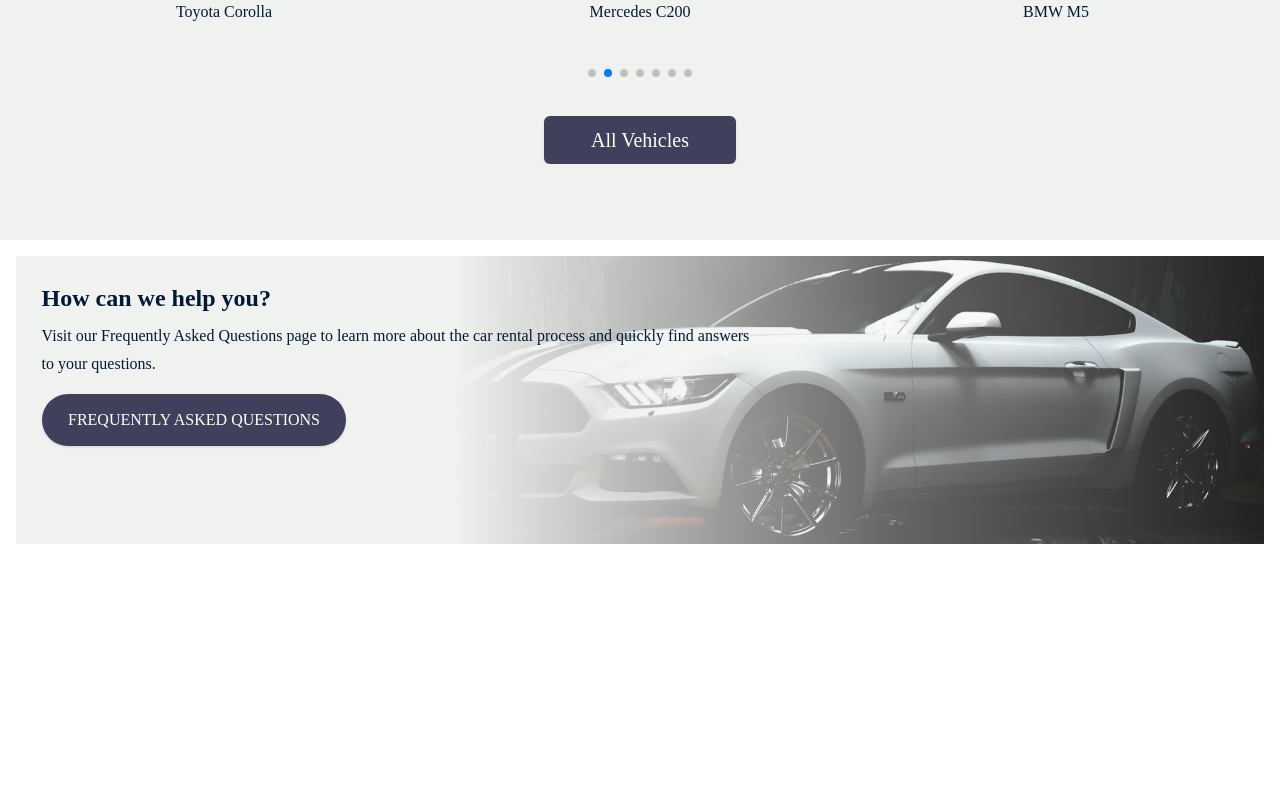
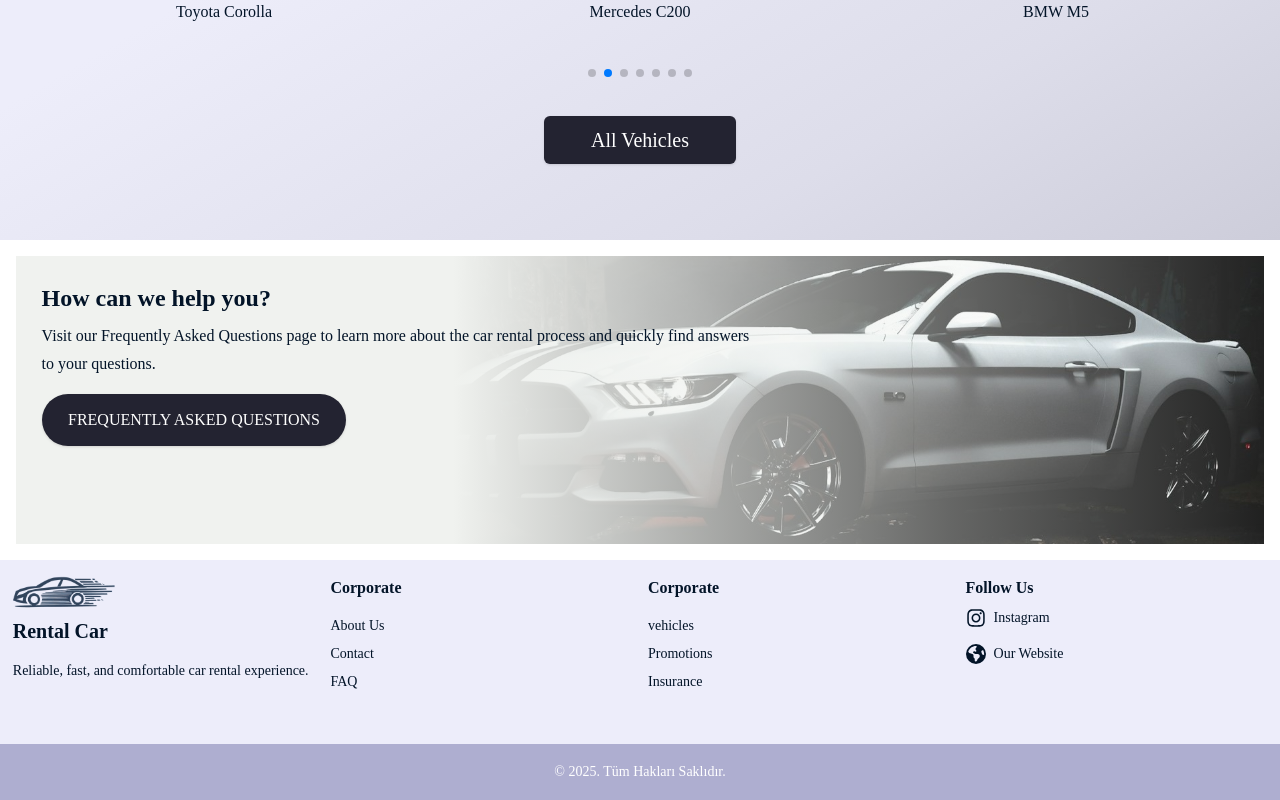
Before and after one commit to eneshacihuseyin/rental-car-app, a React (Vite) app: page / in a window 1280 px wide. Shown: the part 1760-2560 px from the top of the page. Before the commit the page ends 2320 px from the top, so only its background shows below. Built offline with nearby package versions, Linux system fonts and the light colour scheme; a web font is replaced by a local one.

Commit message:
Created Footer Section

```diff
--- a/src/layouts/faq.jsx
+++ b/src/layouts/faq.jsx
@@ -8,7 +8,7 @@ function Faq() {
   return (
     <div className="w-[100vw] h-[40vh] p-[2vh] flex items-center justify-center">
       <div className="w-full h-full flex justify-end relative overflow-hidden">
-        <div className="w-full h-full flex flex-col p-[2vw] absolute bg-[image:var(--bg-linearGradient)]">
+        <div className="w-full h-full flex flex-col p-[2vw] absolute bg-[image:var(--bg-customGradient-1)]">
           <div className="title font-bold text-2xl">{t('home.sss.title')}</div>
           <div className="w-3/5 mt-[1vh] leading-7">{t('home.sss.text')}</div>
           <div>
--- a/src/layouts/features.jsx
+++ b/src/layouts/features.jsx
@@ -15,13 +15,13 @@ function Features() {
         </div>
         <div className="w-[14vw]">{t('home.features.text1')}</div>
       </div>
-      <div className="flex-1 flex items-center justify-center gap-[1vw] border-r border-black dark:border-[#515158] ">
+      <div className="flex-1 flex items-center justify-center gap-[1vw] border-r">
         <div className="icon-container p-[1vw] flex items-center justify-center  bg-primary  rounded-full  transform transition-transform duration-700 hover:rotate-[360deg]">
           <IoCarSportOutline className="text-white size-[3vw]" />
         </div>
         <div className="w-[14vw]">{t('home.features.text2')}</div>
       </div>
-      <div className="flex-1 flex items-center justify-center gap-[1vw] border-r border-black dark:border-[#515158]">
+      <div className="flex-1 flex items-center justify-center gap-[1vw] border-r">
         <div className="icon-container p-[1vw] flex items-center justify-center  bg-primary  rounded-full  transform transition-transform duration-700 hover:rotate-[360deg]">
           <FaMoneyBill1Wave className="text-white size-[3vw]" />
         </div>
--- /dev/null
+++ b/src/layouts/footer.jsx
@@ -0,0 +1,87 @@
+import React from 'react';
+import { Link } from 'react-router';
+import { FaEarthAmericas, FaInstagram } from 'react-icons/fa6';
+import { useTranslation } from 'react-i18next';
+function Footer() {
+  const { t } = useTranslation();
+
+  return (
+    <footer className="w-[100vw] bg-card ">
+      <div className="grid h-[23vh] py-[2vh] px-[1vw] grid-cols-4 gap-[2vh]">
+        <div>
+          <img src="/lightmodelogo.png" alt="" className="w-[8vw] mb-[1vh]" />
+          <h2 className="text-xl font-semibold mb-[2vh]">Rental Car</h2>
+          <p className="text-sm">{t('home.footer.slogan')}</p>
+        </div>
+        <div>
+          <h3 className="font-bold mb-[2vh]">{t('home.footer.corporate.title')}</h3>
+          <ul className="space-y-[1vh] text-sm">
+            <li>
+              <Link to="/about-us" className="">
+                {t('home.footer.corporate.link1')}
+              </Link>
+            </li>
+            <li>
+              <Link to="/contact" className="">
+                {t('home.footer.corporate.link2')}
+              </Link>
+            </li>
+            <li>
+              <Link to="/frequently-asked-questions" className="">
+                {t('home.footer.corporate.link3')}
+              </Link>
+            </li>
+          </ul>
+        </div>
+        <div>
+          <h3 className="font-bold mb-[2vh]">{t('home.footer.corporate.title')}</h3>
+          <ul className="space-y-[1vh] text-sm">
+            <li>
+              <a href="#" className="">
+                {t('home.footer.services.link1')}
+              </a>
+            </li>
+            <li>
+              <a href="#" className="">
+                {t('home.footer.services.link2')}
+              </a>
+            </li>
+            <li>
+              <a href="#" className="">
+                {t('home.footer.services.link3')}
+              </a>
+            </li>
+          </ul>
+        </div>
+        <div>
+          <h3 className="font-semibold mb-2">{t('home.footer.social.title')}</h3>
+          <div className="flex flex-col space-y-4 text-sm">
+            <a
+              href="https://www.instagram.com/igummf/"
+              target="_blank"
+              className="flex gap-[1vh] items-center"
+            >
+              <FaInstagram size={20} />
+              <p>{t('home.footer.social.link1')}</p>
+            </a>
+            <a
+              href="https://mmf.gelisim.edu.tr/tr/akademik-anasayfa"
+              target="_blank"
+              className="flex gap-[1vh] items-center"
+            >
+              <FaEarthAmericas size={20} />
+              <p>{t('home.footer.social.link2')}</p>
+            </a>
+          </div>
+        </div>
+      </div>
+      <div className="w-[100vw] h-[7vh]  bg-secondary">
+        <div className=" h-full z-10 text-white text-sm flex justify-center items-center text-center">
+          <p className="flex text-center">© 2025. Tüm Hakları Saklıdır.</p>
+        </div>
+      </div>
+    </footer>
+  );
+}
+
+export default Footer;
--- a/src/layouts/vehicle-swiper.jsx
+++ b/src/layouts/vehicle-swiper.jsx
@@ -50,11 +50,11 @@ function VehicleSwiper() {
   const { t } = useTranslation();
 
   return (
-    <div className="w-full h-[75vh] bg-card flex flex-col items-center p-[2vh] select-none">
+    <div className="w-full h-[75vh] bg-[image:var(--bg-customGradient-2)] flex flex-col items-center p-[2vh] select-none">
       <div className="w-full pt-[3vh]">
         <div className="title text-center text-3xl font-bold">{t('home.carousel.title')}</div>
         <div className="text text-center pt-[1vh]">{t('home.carousel.text')}</div>
-        <div className="swiper w-full">
+        <div className="swiper w-full h-[55vh]">
           <Swiper
             slidesPerView={3}
             loop={true}
--- a/src/locales/en.json
+++ b/src/locales/en.json
@@ -33,6 +33,27 @@
       "title": "How can we help you?",
       "text": "Visit our Frequently Asked Questions page to learn more about the car rental process and quickly find answers to your questions.",
       "button": "FREQUENTLY ASKED QUESTIONS"
+    },
+    "footer": {
+      "slogan": "Reliable, fast, and comfortable car rental experience.",
+      "corporate": {
+        "title": "Corporate ",
+        "link1": "About Us",
+        "link2": "Contact",
+        "link3": "FAQ"
+      },
+      "services": {
+        "title": "Services ",
+        "link1": "vehicles",
+        "link2": "Promotions",
+        "link3": "Insurance"
+      },
+      "social": {
+        "title": "Follow Us",
+        "link1": "Instagram",
+        "link2": "Our Website"
+      },
+      "bottom-line": "All Rights Reserved."
     }
   }
 }
--- a/src/locales/tr.json
+++ b/src/locales/tr.json
@@ -33,6 +33,27 @@
       "title": "Size Nasıl Yardımcı Olabiliriz?",
       "text": "Araç kiralama süreci hakkında daha fazla bilgi almak ve merak ettiklerinize hızlıca yanıt bulmak için Sıkça Sorulan Sorular sayfamızı ziyaret edebilirsiniz.",
       "button": "SIKÇA SORULAN SORULAR"
+    },
+    "footer": {
+      "slogan": "Güvenilir, hızlı ve konforlu araç kiralama deneyimi.",
+      "corporate": {
+        "title": "Kurumsal ",
+        "link1": "Hakkımızda",
+        "link2": "İletişim",
+        "link3": "SSS"
+      },
+      "services": {
+        "title": "Hizmetler ",
+        "link1": "Araçlar",
+        "link2": "Kampanyalar",
+        "link3": "Sigorta"
+      },
+      "social": {
+        "title": "Bizi Takip Edin",
+        "link1": "Instagram",
+        "link2": "Web Sitemiz"
+      },
+      "bottom-line": "Tüm Hakları Saklıdır."
     }
   }
 }
--- a/src/pages/Home.jsx
+++ b/src/pages/Home.jsx
@@ -4,6 +4,7 @@ import Features from '@/layouts/features.jsx';
 import Testimonials from '@/layouts/testimonials.jsx';
 import VehicleSwiper from '@/layouts/vehicle-swiper.jsx';
 import Faq from '@/layouts/faq.jsx';
+import Footer from '@/layouts/footer.jsx';
 
 function Home() {
   return (
@@ -13,6 +14,7 @@ function Home() {
       <Testimonials />
       <VehicleSwiper />
       <Faq />
+      <Footer />
     </div>
   );
 }
--- a/src/styles/index.css
+++ b/src/styles/index.css
@@ -4,13 +4,13 @@
 @layer base {
   :root {
     --background: #ffffff;
-    --foreground: #001a35;
-    --card: #f0f2EF;
-    --popover: 0 0% 100%;
-    --popover-foreground: 240 10% 3.9%;
-    --primary: #40405d;
+    --foreground: #031428;
+    --card: #ededfa;
+    --popover: #ffffff;
+    --popover-foreground: #031428;
+    --primary: #232331;
     --primary-foreground: #ffffff;
-    --secondary: 240 4.8% 95.9%;
+    --secondary: #aeaed0;
     --secondary-foreground: 240 5.9% 10%;
     --muted: 240 4.8% 95.9%;
     --muted-foreground: 240 3.8% 46.1%;
@@ -18,7 +18,7 @@
     --accent-foreground: 240 5.9% 10%;
     --destructive: 0 84.2% 60.2%;
     --destructive-foreground: 0 0% 98%;
-    --border: #0A2540;
+    --border: #031428;
     --input: 240 5.9% 90%;
     --ring: 240 10% 3.9%;
     --chart-1: 12 76% 61%;
@@ -27,25 +27,27 @@
     --chart-4: 43 74% 66%;
     --chart-5: 27 87% 67%;
     --radius: 0.5rem;
-    --bg-linearGradient : linear-gradient(90deg,rgba(240, 242, 239, 1) 35%, rgba(240, 242, 239, 0.4) 70%,  rgba(240, 242, 239, 0.1) 100%);
+    --bg-customGradient-1 : linear-gradient(90deg,rgba(240, 242, 239, 1) 35%, rgba(240, 242, 239, 0.4) 75%,  rgba(240, 242, 239, 0.1) 100%);
+    --bg-customGradient-2 : linear-gradient(150deg,rgba(237, 237, 250, 1) 35%, rgba(221, 221, 234, 1) 75%, rgba(205, 205, 218, 1) 100%) ;
   }
   .dark {
     --background: #121219;
     --foreground: #ffffff;
     --card: #212129;
-    --popover: 240 10% 3.9%;
-    --popover-foreground: 0 0% 98%;
+    --popover: #121219;
+    --popover-foreground: #FFFFFF;
     --primary: #40405d;
     --primary-foreground: 240 5.9% 10%;
-    --secondary: 240 3.7% 15.9%;
+    --secondary: #40404d;
     --secondary-foreground: 0 0% 98%;
-    --muted: 240 3.7% 15.9%;
+    --muted: #1f1f2a;
     --muted-foreground: 240 5% 64.9%;
     --accent: 240 3.7% 15.9%;
     --accent-foreground: 0 0% 98%;
     --destructive: 0 62.8% 30.6%;
     --destructive-foreground: 0 0% 98%;
-    --bg-linearGradient : linear-gradient(90deg,rgba(33, 33, 41, 1) 35%, rgba(33, 33, 41, 0.7) 70%,rgba(33, 33, 41, 0.4) 100%);
+    --bg-customGradient-1 : linear-gradient(90deg,rgba(33, 33, 41, 1) 35%, rgba(33, 33, 41, 0.7) 70%,rgba(33, 33, 41, 0.4) 100%);
+    --bg-customGradient-2 : linear-gradient(150deg,rgba(33, 33, 41, 1) 35%, rgba(39, 39, 47, 1) 75%, rgba(45, 45, 53, 1) 100%);;
     --border: #515158;
     --input: 240 3.7% 15.9%;
     --ring: 240 4.9% 83.9%;
--- a/tailwind.config.js
+++ b/tailwind.config.js
@@ -17,19 +17,19 @@ export default {
           foreground: '--card-foreground',
         },
         popover: {
-          DEFAULT: 'hsl(var(--popover))',
-          foreground: 'hsl(var(--popover-foreground))',
+          DEFAULT: 'var(--popover)',
+          foreground: 'var(--popover-foreground)',
         },
         primary: {
           DEFAULT: 'var(--primary)',
           foreground: 'var(--primary-foreground)',
         },
         secondary: {
-          DEFAULT: 'hsl(var(--secondary))',
+          DEFAULT: 'var(--secondary)',
           foreground: 'hsl(var(--secondary-foreground))',
         },
         muted: {
-          DEFAULT: 'hsl(var(--muted))',
+          DEFAULT: 'var(--muted)',
           foreground: 'hsl(var(--muted-foreground))',
         },
         accent: {
```
